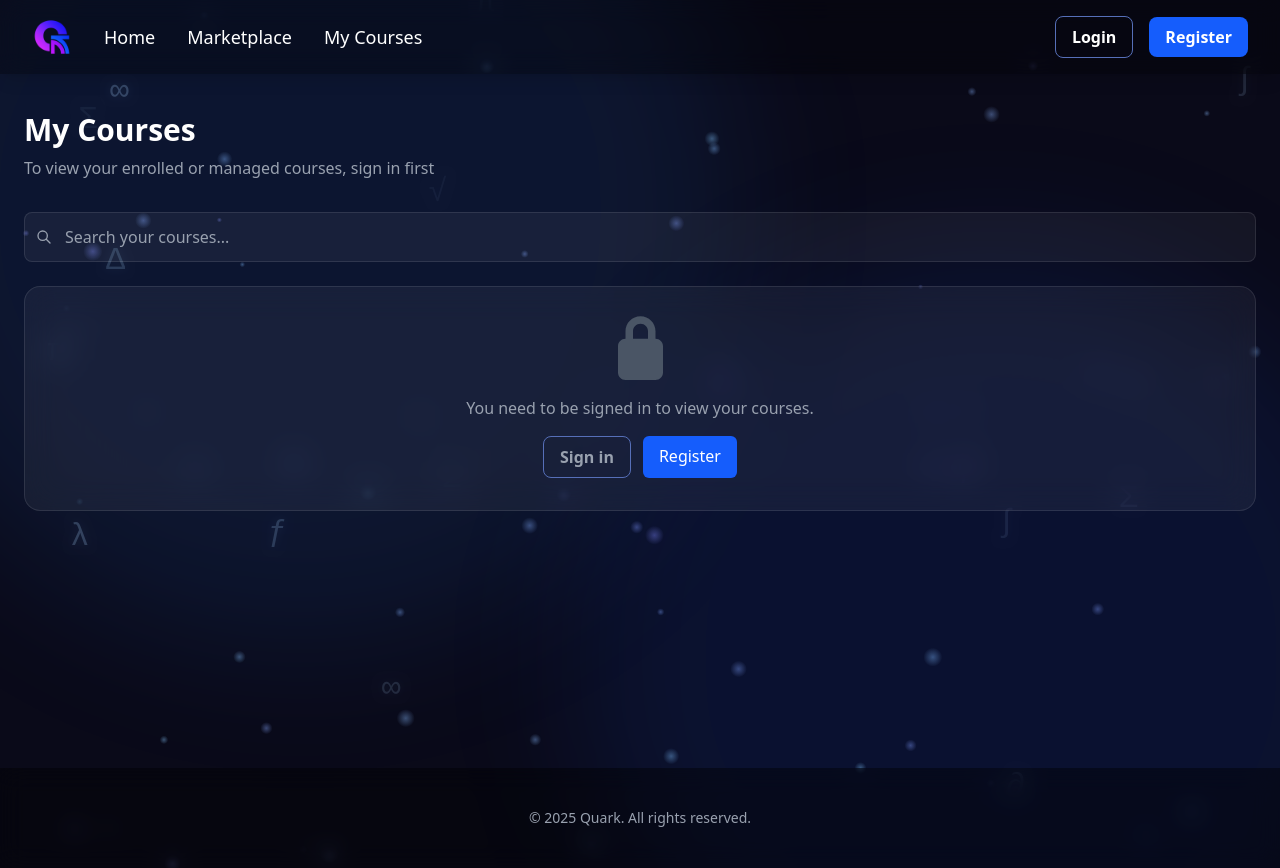
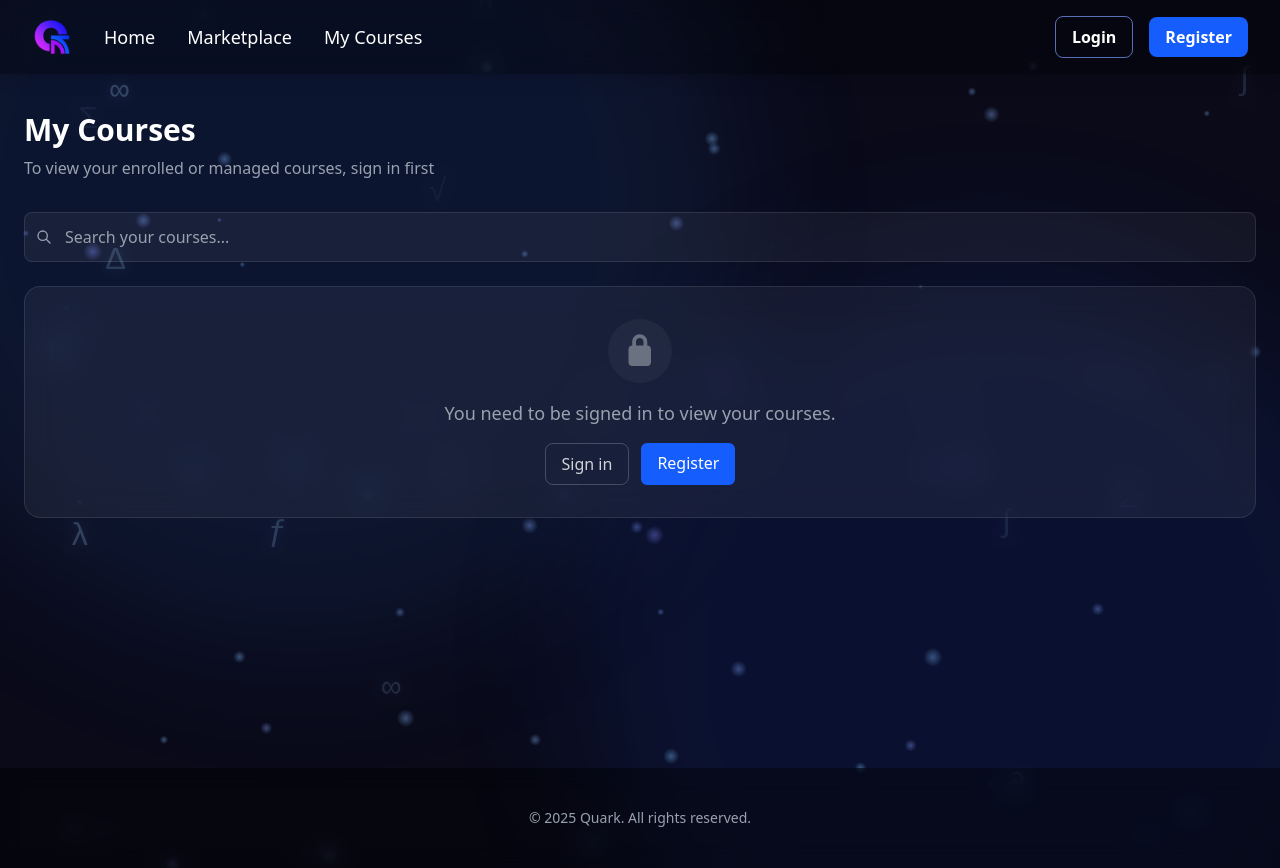
Before and after one commit to tallbreadstick/quark-webclient, a React (Vite) app: page /my-courses in a window 1280 px wide. Built offline with nearby package versions, Linux system fonts and the light colour scheme.

Commit message:
feature(pages): uniform icons across pages and fix footer height layout in home page

```diff
--- a/src/pages/CoursesPage.tsx
+++ b/src/pages/CoursesPage.tsx
@@ -9,9 +9,8 @@ import CourseCard from "../components/CourseCard";
 import SearchFilterBar from "../components/SearchFilterBar";
 import Pagination from "../components/Pagination";
 import LoadingSkeleton from "../components/LoadingSkeleton";
-import EmptyState from "../components/EmptyState";
 import { FontAwesomeIcon } from '@fortawesome/react-fontawesome';
-import { faLock } from '@fortawesome/free-solid-svg-icons';
+import { faLock, faBook } from '@fortawesome/free-solid-svg-icons';
 import { filterCourses, sortCourses, paginate, getTotalPages } from "../utils/courseUtils";
 import type { DatabaseCourse } from "../types/CourseTypes";
 
@@ -40,13 +39,12 @@ export default function CoursesPage() {
                     return;
                 }
 
-                // Fetch profile info first - FIXED: Find exact matching user
+                // Fetch profile info first
                 const lookupId = userSession.username || userSession.email;
                 const usersRes = await fetchUsers(lookupId);
                 let normalized: "educator" | "learner" | undefined = undefined;
 
                 if (usersRes.status === "OK" && usersRes.ok && usersRes.ok.length > 0) {
-                    // Find the exact matching user - SAME AS MARKETPLACE
                     const currentUser = usersRes.ok.find((user: any) =>
                         user.username === userSession.username ||
                         user.email === userSession.email
@@ -58,12 +56,10 @@ export default function CoursesPage() {
                     }
                 }
 
-                // Fetch courses - ADD USER TYPE FILTER
+                // Fetch courses
                 const params: Record<string, string | undefined> = {
                     page: String(currentPage),
-                    // Add user type specific filtering
                     ...(normalized === 'educator' && { my_courses: 'true' }),
-                    // Add forkable filter for educators
                     ...(normalized === 'educator' && showForkableOnly && { forkable: 'true' })
                 };
 
@@ -73,7 +69,6 @@ export default function CoursesPage() {
                         const enrolledRes = await getEnrolledCourses(userSession.jwt ?? "");
 
                         if (enrolledRes.status === "OK" && enrolledRes.ok && enrolledRes.ok.length > 0) {
-                            // Enrolled items may only contain courseId; fetch course details for each
                             const courseDetails = await Promise.all(
                                 enrolledRes.ok.map(async (p: any) => {
                                     const courseId = p.courseId ?? p.id ?? (p.course && p.course.id);
@@ -89,7 +84,6 @@ export default function CoursesPage() {
                                         } as DatabaseCourse;
                                     }
 
-                                    // Fallback minimal shape
                                     return {
                                         id: courseId,
                                         name: p.courseName ?? p.name ?? "Unnamed Course",
@@ -121,7 +115,6 @@ export default function CoursesPage() {
 
                 if (cancelled) return;
 
-                // Map courses to include owner info and forkable status
                 const coursesWithOwners: DatabaseCourse[] = await Promise.all(
                     data.map(async (c: any) => {
                         const ownerUsername = c.owner || "—";
@@ -133,7 +126,6 @@ export default function CoursesPage() {
                     })
                 );
 
-                // Client-side filtering as backup for forkable
                 let filteredCourses = coursesWithOwners;
                 if (normalized === 'educator' && showForkableOnly) {
                     filteredCourses = coursesWithOwners.filter(course => course.forkable);
@@ -184,6 +176,8 @@ export default function CoursesPage() {
                         <p className="text-gray-400">
                             {profileUserType === 'educator'
                                 ? "Manage and create your courses"
+                                : profileUserType === 'learner'
+                                ? "View and continue your enrolled courses"
                                 : "To view your enrolled or managed courses, sign in first"
                             }
                         </p>
@@ -199,19 +193,20 @@ export default function CoursesPage() {
                     />
 
                     {!userSession ? (
-                        <EmptyState
-                            message="You need to be signed in to view your courses."
-                            icon={<FontAwesomeIcon icon={faLock} />}
-                        >
-                            <div className="flex justify-center gap-3 mt-4">
-                                <Link to="/login" className="px-4 py-2 border border-[#566fb8] rounded-lg hover:bg-blue-500 hover:text-white transition font-semibold cursor-pointer">
+                        <div className="bg-white/5 backdrop-blur-lg border border-white/10 rounded-2xl p-8 text-center text-gray-400">
+                            <div className="w-16 h-16 mx-auto mb-4 bg-gray-700/30 rounded-full flex items-center justify-center">
+                                <FontAwesomeIcon icon={faLock} className="text-gray-500 text-3xl" />
+                            </div>
+                            <p className="mb-4 text-lg">You need to be signed in to view your courses.</p>
+                            <div className="flex justify-center gap-3">
+                                <Link to="/login" className="px-4 py-2 border border-white/20 rounded-lg text-white/80 hover:bg-white/5 transition">
                                     Sign in
                                 </Link>
-                                <Link to="/register" className="px-4 py-2 bg-blue-600 rounded-md text-white hover:bg-blue-700 transition cursor-pointer">
+                                <Link to="/register" className="px-4 py-2 bg-blue-600 rounded-md text-white hover:bg-blue-700 transition">
                                     Register
                                 </Link>
                             </div>
-                        </EmptyState>
+                        </div>
                     ) : (
                         <section>
                             {loading ? (
@@ -219,14 +214,26 @@ export default function CoursesPage() {
                             ) : error ? (
                                 <div className="text-red-400 text-center py-12">Error: {error}</div>
                             ) : courses && courses.length === 0 ? (
-                                <EmptyState
-                                    message={canCreateCourse
-                                        ? "You don't have any courses yet."
-                                        : "You haven't enrolled in any courses yet."
-                                    }
-                                    actionText={canCreateCourse ? "Create your first course" : "Browse Courses"}
-                                    actionLink={canCreateCourse ? "/my-courses/create" : "/marketplace"}
-                                />
+                                <div className="bg-white/5 backdrop-blur-lg border border-white/10 rounded-2xl p-8 text-center text-gray-400">
+                                    <div className="w-16 h-16 mx-auto mb-4 bg-gray-700/30 rounded-full flex items-center justify-center">
+                                        <FontAwesomeIcon icon={faBook} className="text-gray-500 text-3xl" />
+                                    </div>
+                                    {canCreateCourse ? (
+                                        <>
+                                            <p className="mb-4 text-lg">You haven't created any courses yet.</p>
+                                            <Link to="/my-courses/create" className="px-4 py-2 bg-blue-600 rounded-md text-white hover:bg-blue-700 transition text-sm">
+                                                Create your first course
+                                            </Link>
+                                        </>
+                                    ) : (
+                                        <>
+                                            <p className="mb-4 text-lg">You haven't enrolled in any courses yet.</p>
+                                            <Link to="/marketplace" className="px-4 py-2 bg-blue-600 rounded-md text-white hover:bg-blue-700 transition text-sm">
+                                                Browse Courses
+                                            </Link>
+                                        </>
+                                    )}
+                                </div>
                             ) : (
                                 <>
                                     <div className="flex justify-between items-center mb-6">
--- a/src/pages/HomePage.tsx
+++ b/src/pages/HomePage.tsx
@@ -120,7 +120,7 @@ export default function HomePage() {
 
     return (
         <Page title="Quark | Home" userSession={userSession} setUserSession={setUserSession}>
-            <div className="relative z-10 flex flex-col items-center justify-center min-h-[85vh] px-12 py-16 text-gray-200">
+            <div className="relative z-10 flex flex-col items-center justify-center min-h-[calc(100vh-7rem)] px-12 py-16 text-gray-200">
                 {!isLoggedIn ? (
                     <motion.div
                         initial={{ opacity: 0, y: 20 }}
```
